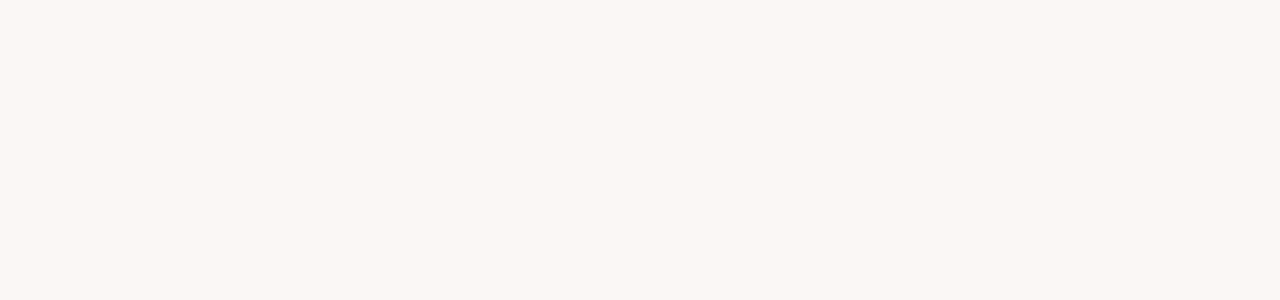
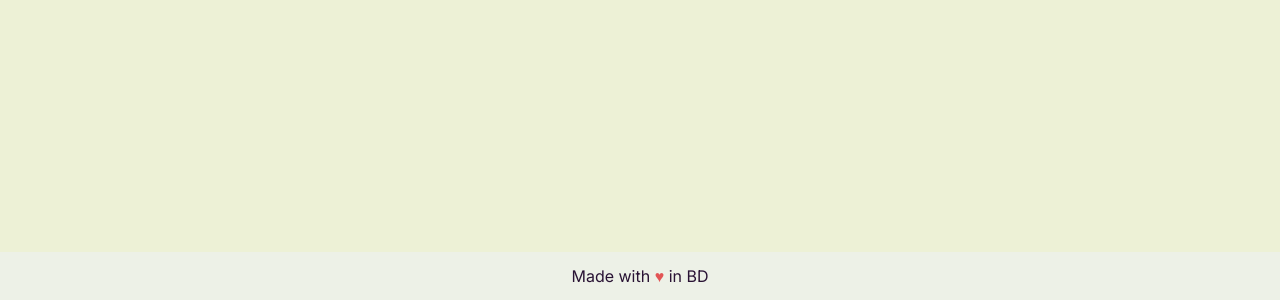
Before and after one commit to khalidccnu/managex, a Next.js app: page / in a window 1280 px wide. Shown: the part 500-800 px from the top of the page. Built offline with nearby package versions, Linux system fonts and the light colour scheme.

Commit message:
footer added

```diff
--- a/src/app/(with-layout)/layout.tsx
+++ b/src/app/(with-layout)/layout.tsx
@@ -1,7 +1,13 @@
 import React from "react";
+import Footer from "@/components/Footer";
 
 const Layout = ({ children }: { children: React.ReactNode }) => {
-  return <>{children}</>;
+  return (
+    <>
+      {children}
+      <Footer />
+    </>
+  );
 };
 
 export default Layout;
--- a/src/app/layout.tsx
+++ b/src/app/layout.tsx
@@ -22,7 +22,9 @@ export default function RootLayout({
 }) {
   return (
     <html lang="en" data-theme="cupcake">
-      <body className={`${inter.className} flex flex-col min-h-screen`}>
+      <body
+        className={`${inter.className} flex flex-col min-h-screen bg-[rgb(237,_241,_214)]`}
+      >
         {children}
       </body>
     </html>
--- /dev/null
+++ b/src/components/Footer.tsx
@@ -0,0 +1,13 @@
+const Footer = () => {
+  return (
+    <footer className={`mt-auto bg-[rgb(237,_241,_231)] py-3 text-center`}>
+      <div className="container">
+        <p>
+          Made with <span style={{ color: "#e25555" }}>&#9829;</span> in BD
+        </p>
+      </div>
+    </footer>
+  );
+};
+
+export default Footer;
--- a/tailwind.config.js
+++ b/tailwind.config.js
@@ -6,6 +6,10 @@ module.exports = {
     "./src/app/**/*.{js,ts,jsx,tsx,mdx}",
   ],
   theme: {
+    container: {
+      center: true,
+      padding: "1rem",
+    },
     extend: {},
   },
   plugins: [require("daisyui")],
```
